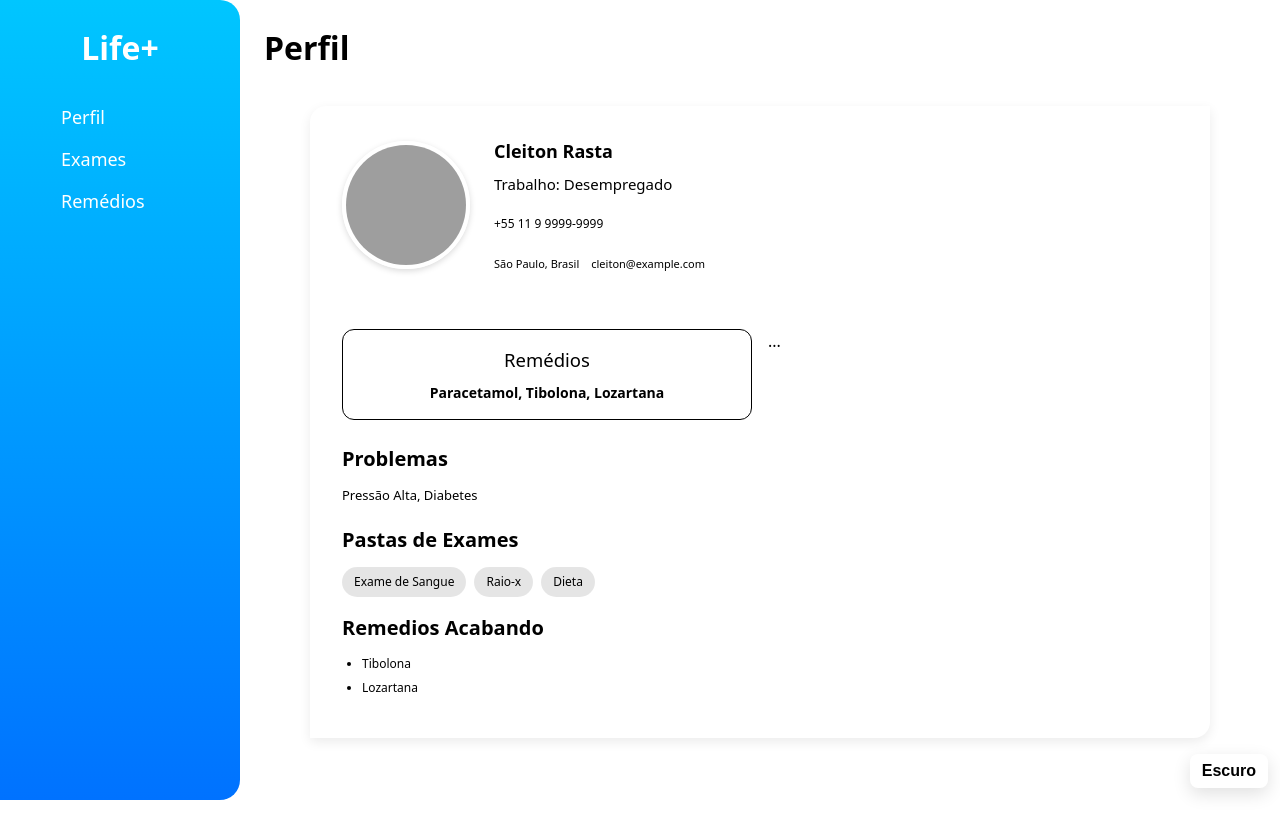
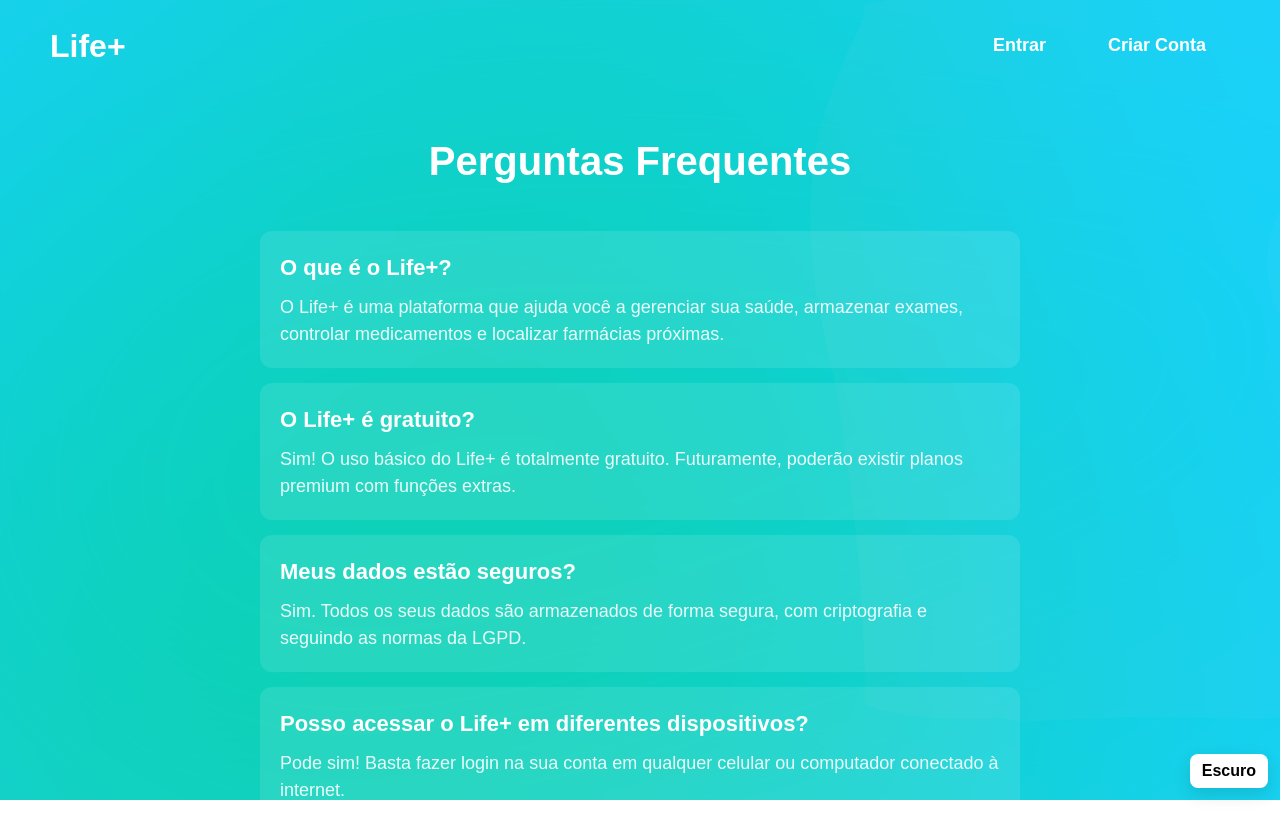
Before and after one commit to GuilhermeRocha0/life-plus-web, a React (Vite) app: page /faq in a window 1280 px wide. Shown: the top 838 px of the page. Before the commit the page ends 800 px from the top, so only its background shows below. Built offline with nearby package versions, Linux system fonts and the light colour scheme; grey boxes are pictures that could not be loaded.

Commit message:
pagina de faq
pagina de faq com tema escuro e link na home para o faq

```diff
--- /dev/null
+++ b/src/pages/Faq.tsx
@@ -0,0 +1,72 @@
+import React from 'react';
+import {
+  HomeWrapper,
+  HomeHeader,
+  HomeNav,
+  HomeNavLink,
+  FooterNote,
+  Logo
+} from '../styles/Styles';
+import {
+  FaqSection,
+  FaqTitle,
+  FaqList,
+  FaqItem,
+  Question,
+  Answer
+}  from '../styles/Styles';
+
+const Faq: React.FC = () => {
+  return (
+    <HomeWrapper>
+      <HomeHeader>
+        <Logo to="/">Life+</Logo>
+        <HomeNav>
+          <HomeNavLink to="/login">Entrar</HomeNavLink>
+          <HomeNavLink to="/cadastro">Criar Conta</HomeNavLink>
+        </HomeNav>
+      </HomeHeader>
+
+      <FaqSection>
+        <FaqTitle>Perguntas Frequentes</FaqTitle>
+        <FaqList>
+          <FaqItem>
+            <Question>O que é o Life+?</Question>
+            <Answer>
+              O Life+ é uma plataforma que ajuda você a gerenciar sua saúde,
+              armazenar exames, controlar medicamentos e localizar farmácias próximas.
+            </Answer>
+          </FaqItem>
+
+          <FaqItem>
+            <Question>O Life+ é gratuito?</Question>
+            <Answer>
+              Sim! O uso básico do Life+ é totalmente gratuito. Futuramente,
+              poderão existir planos premium com funções extras.
+            </Answer>
+          </FaqItem>
+
+          <FaqItem>
+            <Question>Meus dados estão seguros?</Question>
+            <Answer>
+              Sim. Todos os seus dados são armazenados de forma segura, com criptografia
+              e seguindo as normas da LGPD.
+            </Answer>
+          </FaqItem>
+
+          <FaqItem>
+            <Question>Posso acessar o Life+ em diferentes dispositivos?</Question>
+            <Answer>
+              Pode sim! Basta fazer login na sua conta em qualquer celular ou computador
+              conectado à internet.
+            </Answer>
+          </FaqItem>
+        </FaqList>
+      </FaqSection>
+
+      <FooterNote>© 2025 Life+. Todos os direitos reservados.</FooterNote>
+    </HomeWrapper>
+  );
+};
+
+export default Faq;
--- a/src/pages/Home.tsx
+++ b/src/pages/Home.tsx
@@ -20,6 +20,7 @@ const Home: React.FC = () => {
       <HomeHeader>
         <Logo to="/">Life+</Logo>
         <HomeNav>
+          <HomeNavLink to="/faq">FAQ</HomeNavLink>
           <HomeNavLink to="/login">Entrar</HomeNavLink>
           <HomeNavLink to="/cadastro">Criar Conta</HomeNavLink>
         </HomeNav>
--- a/src/router/Routes.tsx
+++ b/src/router/Routes.tsx
@@ -7,6 +7,7 @@ import Medicines from '../pages/Medicines.tsx'
 import Home from '../pages/Home.tsx';
 import Login from '../pages/Login.tsx';
 import Cadastro from '../pages/Register.tsx';
+import Faq from '../pages/Faq.tsx';
 
 const AppRoutes: React.FC = () => {
   return (
@@ -17,6 +18,8 @@ const AppRoutes: React.FC = () => {
       <Route path="/perfil" element={<Profile />} />
       <Route path="/exames" element={<Exams />} />
       <Route path="/remedios" element={<Medicines />} />
+      <Route path="/faq" element={<Faq />} />
+
       {/* Rota padrão */}
       <Route path="*" element={<Profile />} />
     </Routes>
--- a/src/styles/Styles.tsx
+++ b/src/styles/Styles.tsx
@@ -750,3 +750,58 @@ export const BtnStatus = styled.button<{ taken: boolean }>`
     opacity: 0.9;
   }
 `
+// FAQ
+
+
+export const FaqSection = styled.main`
+  max-width: 80rem;
+  margin: auto;
+  padding: 4rem 2rem;
+  text-align: left;
+  display: flex;
+  flex-direction: column;
+  gap: 2rem;
+
+  @media only screen and (max-width: 768px) {
+    padding: 2rem 1.5rem;
+  }
+`;
+
+export const FaqTitle = styled.h2`
+  font-size: 4rem;
+  text-align: center;
+  font-weight: bold;
+  margin-bottom: 2rem;
+`;
+
+export const FaqList = styled.div`
+  display: flex;
+  flex-direction: column;
+  gap: 1.5rem;
+`;
+
+export const FaqItem = styled.div`
+  background: rgba(255, 255, 255, 0.1);
+  border-radius: 1.2rem;
+  padding: 2rem;
+  transition: all 0.3s ease-in-out;
+
+  &:hover {
+    transform: scale(1.02);
+    background: rgba(255, 255, 255, 0.15);
+  }
+`;
+
+export const Question = styled.h3`
+  font-size: 2.2rem;
+  font-weight: bold;
+  margin-bottom: 1rem;
+  color: ${({ theme }) => theme.homeText};
+`;
+
+export const Answer = styled.p`
+  font-size: 1.8rem;
+  line-height: 1.5;
+  color: ${({ theme }) => theme.homeText};
+  opacity: 0.9;
+`;
```
